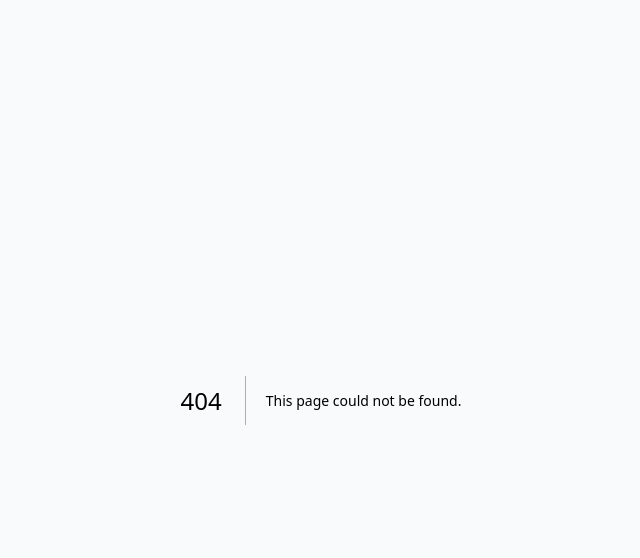
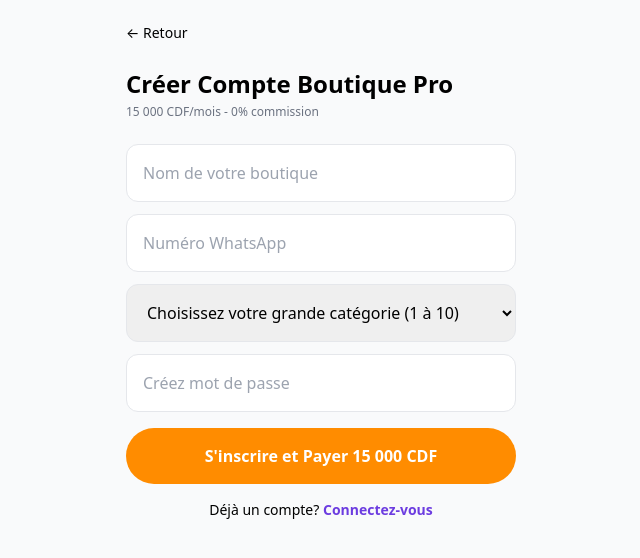
Before and after one commit to kongolokelvin47-cmd/Wenze-pwa, a Next.js app: page /inscription in a window 1280 px wide. Before the commit this address had no page. Shown: the top 558 px of the page, without its empty margins (319-959 px from the left). Built offline with nearby package versions, Linux system fonts and the light colour scheme.

Commit message:
Add Inscription component for user registration

```diff
--- /dev/null
+++ b/app/inscription/page.tsx
@@ -0,0 +1,21 @@
+"use client";
+import Link from "next/link";
+const cats = ["Commerce","Beauté","Construction","Immobilier","Agriculture","Transport","Restauration","Informatique","Santé & Éducation","Services Domicile"];
+export default function Inscription() {
+  return (
+    <div className="max-w-[430px] mx-auto min-h-screen p-5">
+      <Link href="/profil" className="text-sm">← Retour</Link>
+      <h1 className="text-2xl font-black mt-6">Créer Compte Boutique Pro</h1>
+      <p className="text-xs text-gray-500 mt-1">15 000 CDF/mois - 0% commission</p>
+      <input placeholder="Nom de votre boutique" className="w-full border p-4 rounded-xl mt-6" />
+      <input placeholder="Numéro WhatsApp" className="w-full border p-4 rounded-xl mt-3" />
+      <select className="w-full border p-4 rounded-xl mt-3">
+        <option>Choisissez votre grande catégorie (1 à 10)</option>
+        {cats.map(c=><option key={c}>{c}</option>)}
+      </select>
+      <input type="password" placeholder="Créez mot de passe" className="w-full border p-4 rounded-xl mt-3" />
+      <button className="w-full bg-[#FF8C00] text-white p-4 rounded-full font-bold mt-4">S'inscrire et Payer 15 000 CDF</button>
+      <p className="text-center text-sm mt-4">Déjà un compte? <Link href="/connexion" className="text-[#6C3CE0] font-bold">Connectez-vous</Link></p>
+    </div>
+  )
+}
```
